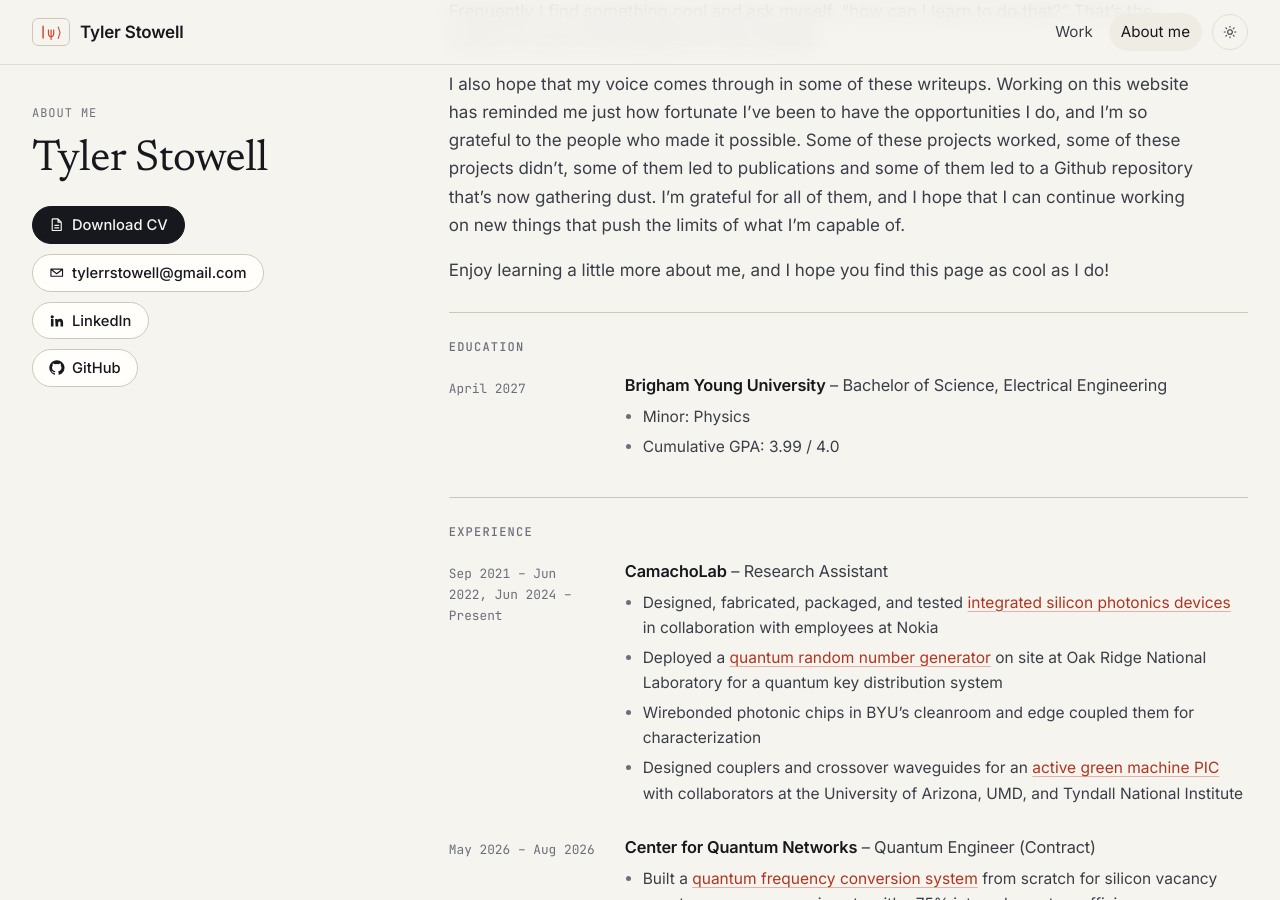
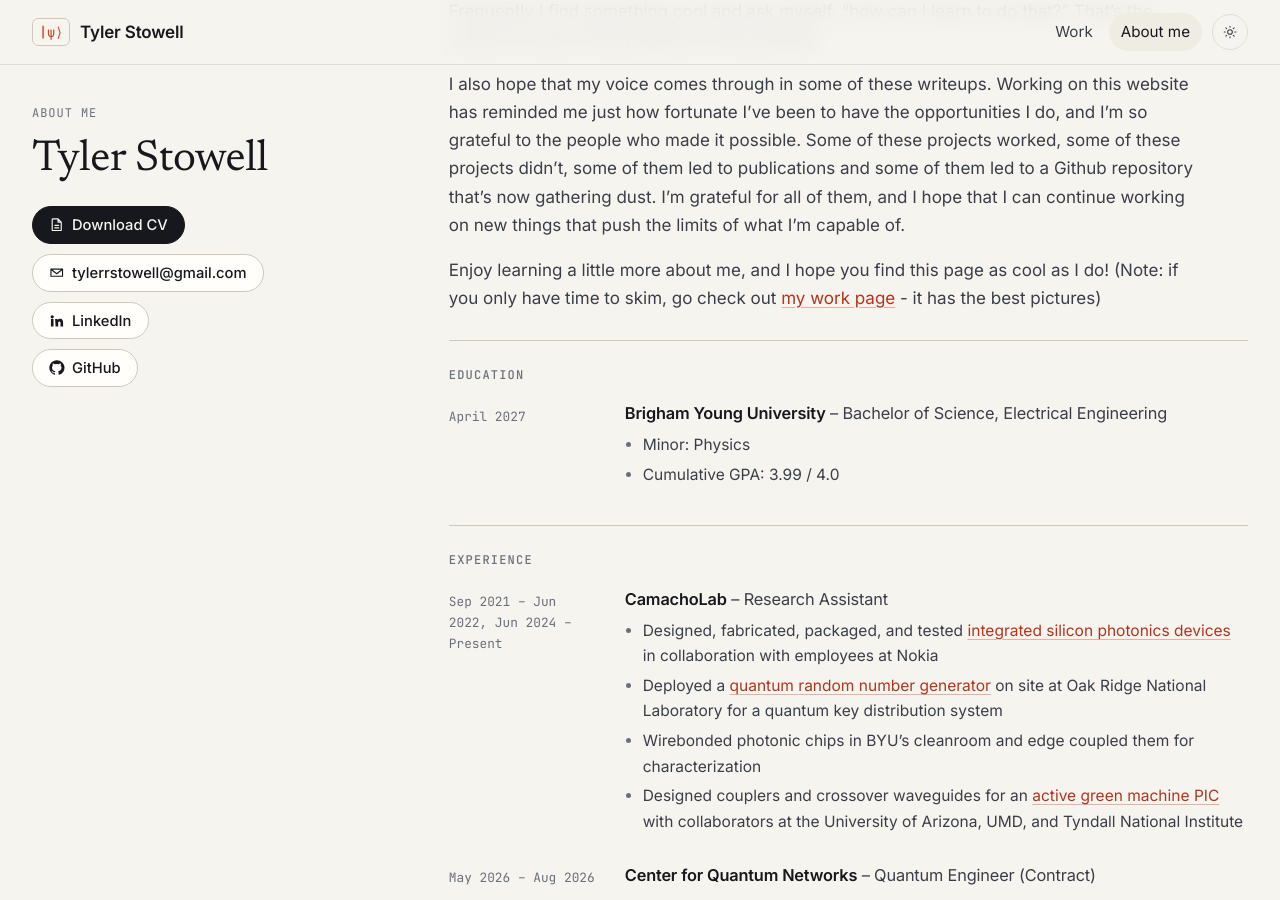
Before and after one commit to tystowell/tystowell.github.io, a Jekyll site: the page built from about.md, in a window 1280 px wide and 900 px high, scrolled down 451 px. Built offline with Jekyll 4.4.1, drawn with Linux system fonts in a browser that asks for light colours.

Commit message:
Small update

```diff
--- a/about.md
+++ b/about.md
@@ -11,4 +11,4 @@
 
 I also hope that my voice comes through in some of these writeups. Working on this website has reminded me just how fortunate I've been to have the opportunities I do, and I'm so grateful to the people who made it possible. Some of these projects worked, some of these projects didn't, some of them led to publications and some of them led to a Github repository that's now gathering dust. I'm grateful for all of them, and I hope that I can continue working on new things that push the limits of what I'm capable of.
 
-Enjoy learning a little more about me, and I hope you find this page as cool as I do!
+Enjoy learning a little more about me, and I hope you find this page as cool as I do! (Note: if you only have time to skim, go check out [my work page]({{ '/work/' | relative_url }}) - it has the best pictures)
```
